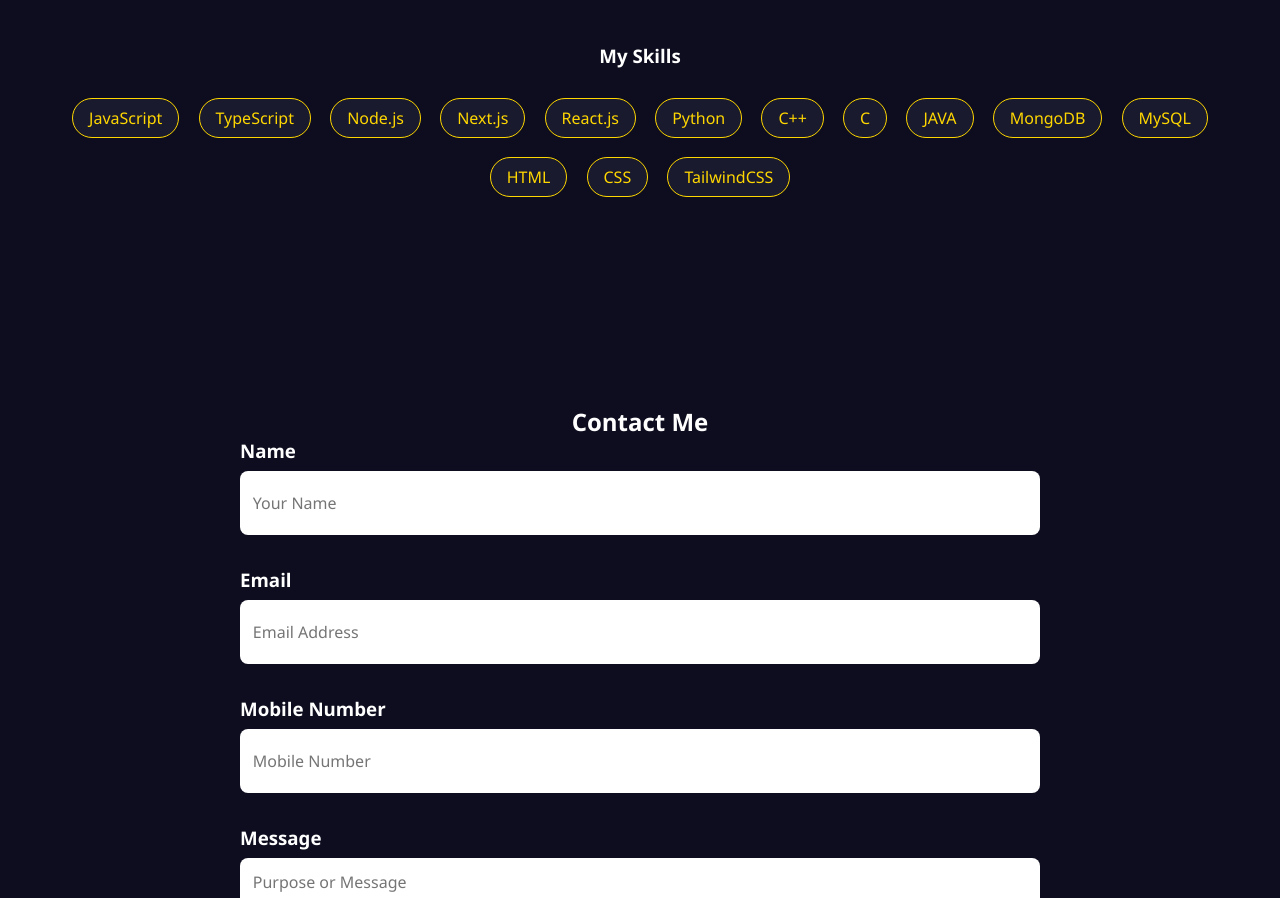
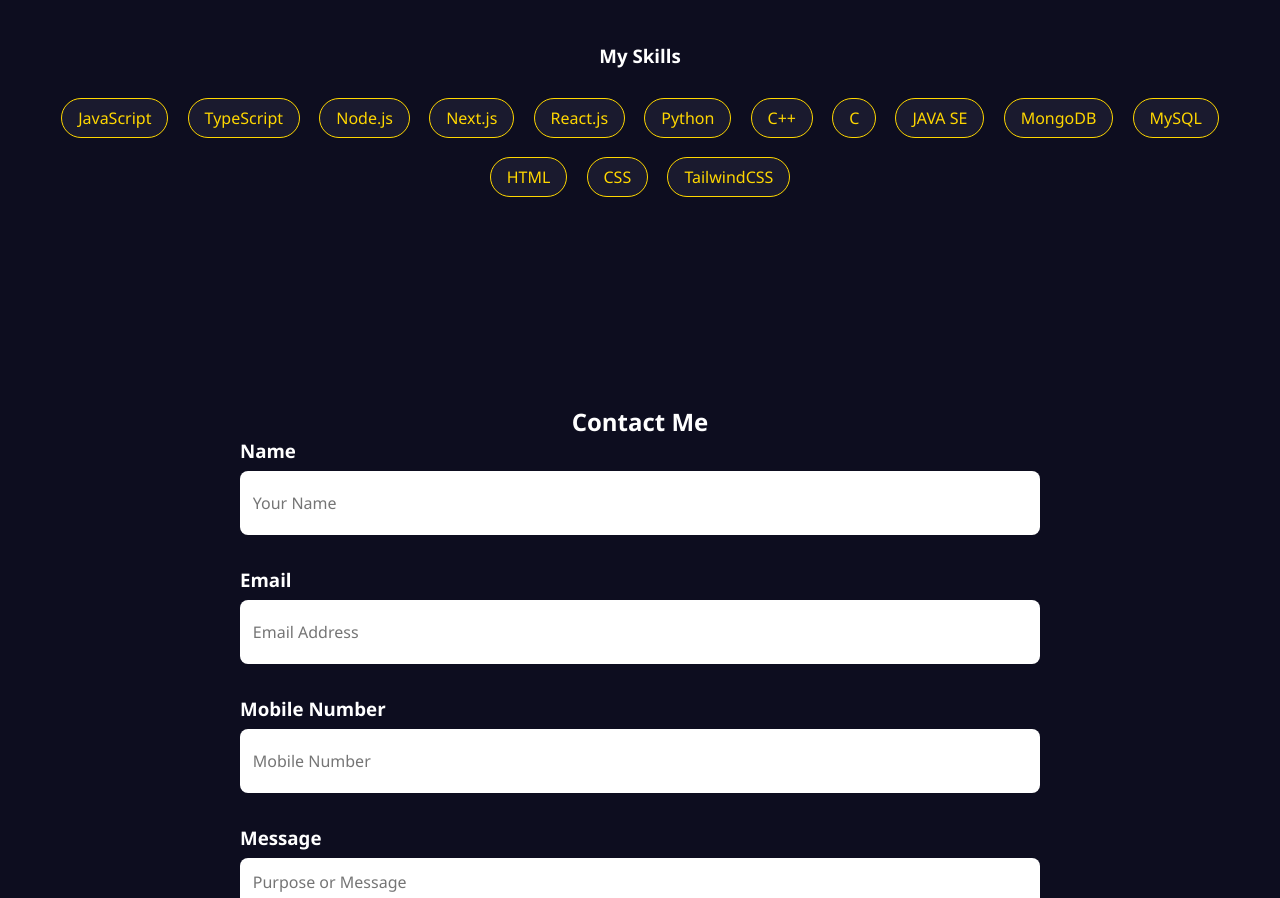
Before and after one commit to mukulranjan3990/-My-portfolio-, a plain HTML site: page index.html in a window 1280 px wide. Shown: the part 1387-2285 px from the top of the page. Drawn offline with Linux system fonts and the light colour scheme.

Commit message:
code review

```diff
--- a/index.html
+++ b/index.html
@@ -64,7 +64,7 @@
         <li>Python</li>
         <li>C++</li>
         <li>C</li>
-        <li>JAVA</li>
+        <li>JAVA SE</li>
         <li>MongoDB</li>
         <li>MySQL</li>
         <li>HTML</li>
```
